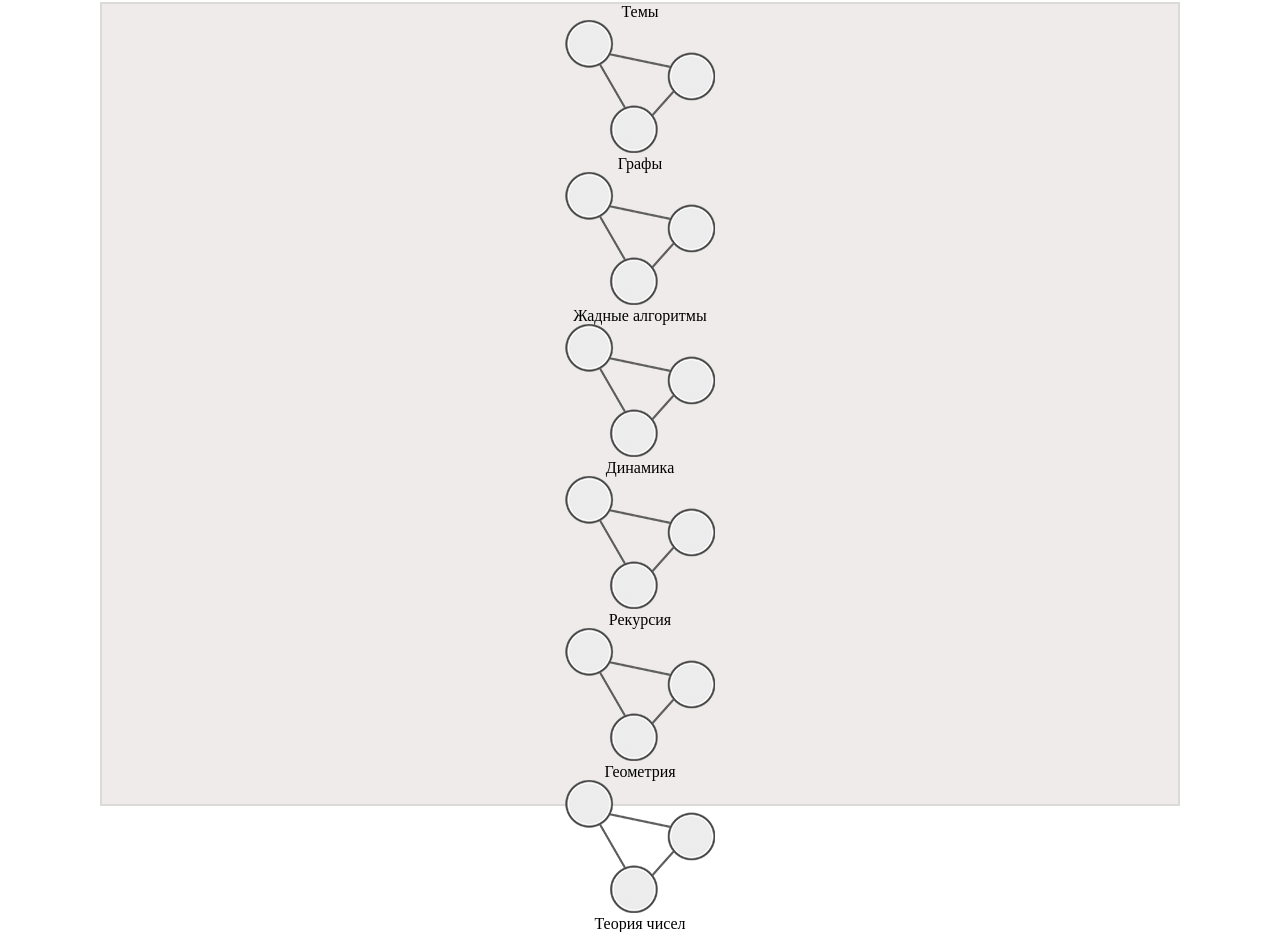
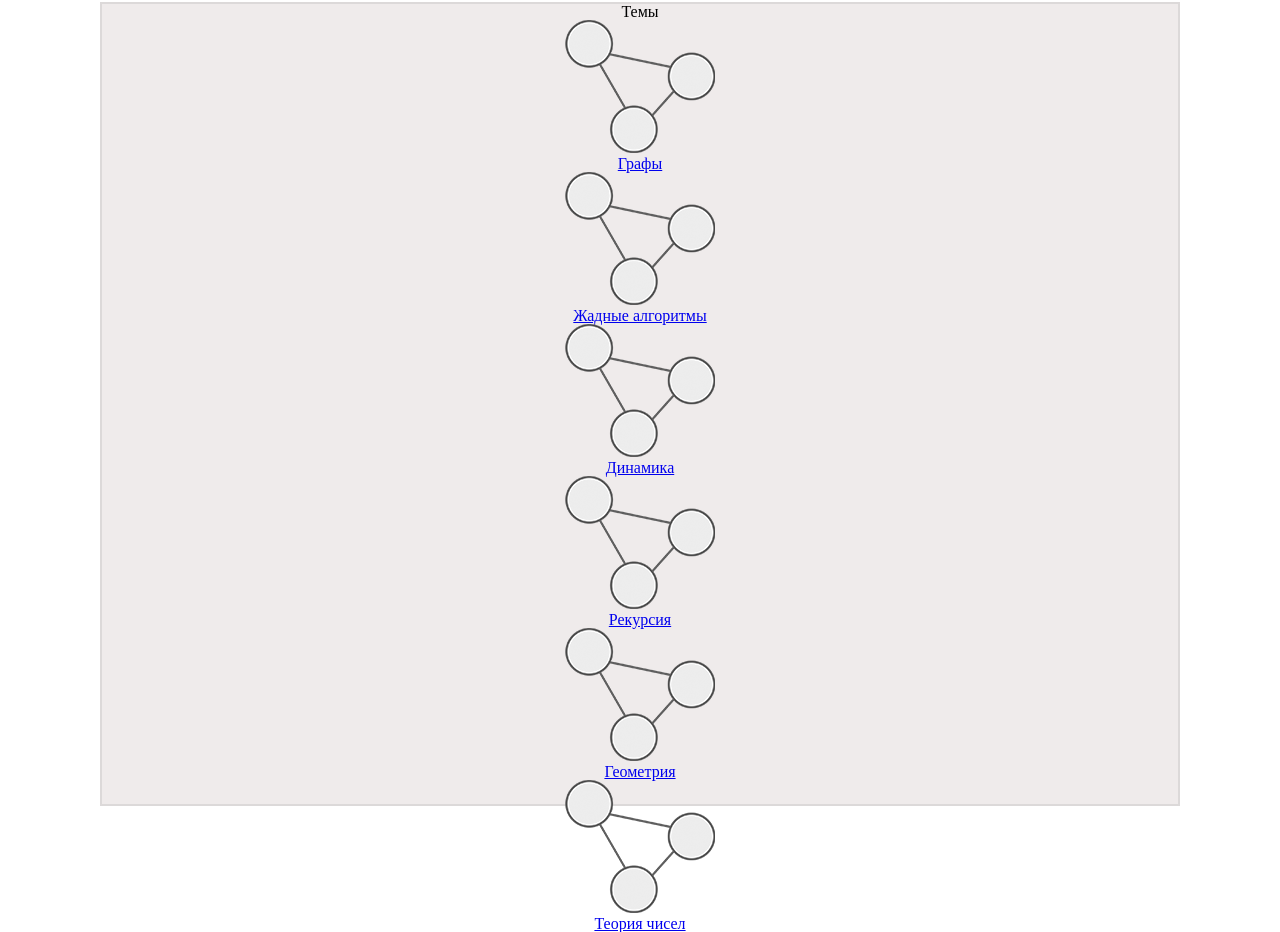
Before and after one commit to VladGan/TRR, a plain HTML site: page index.html in a window 1280 px wide. Shown: the part 178-1110 px from the top of the page. Drawn offline with nearby package versions, Linux system fonts and the light colour scheme.

Commit message:
ссылки на темы

```diff
--- a/index.html
+++ b/index.html
@@ -43,7 +43,7 @@
                                     <img src = "img/1topic.png">
                                 </div>
 
-                                <span class ="small-title">Графы</span>
+                                <a href = "index2.html" class ="small-title">Графы</a>
                             </li>
 
                             <li class = "topic">
@@ -51,7 +51,7 @@
                                     <img src = "img/1topic.png">
                                 </div>
 
-                                <span class ="small-title">Жадные алгоритмы</span>
+                                <a href = "index2.html" class ="small-title">Жадные алгоритмы</a>
                             </li>
 
                             <li class = "topic">
@@ -59,7 +59,7 @@
                                     <img src = "img/1topic.png">
                                 </div>
 
-                                <span class ="small-title">Динамика</span>
+                                <a href = "index2.html" class ="small-title">Динамика</a>
                             </li>
 
                             <li class = "topic">
@@ -67,7 +67,7 @@
                                     <img src = "img/1topic.png">
                                 </div>
 
-                                <span class ="small-title">Рекурсия</span>
+                                <a href = "index2.html" class ="small-title">Рекурсия</a>
                             </li>
 
                            <li class = "topic">
@@ -75,7 +75,7 @@
                                     <img src = "img/1topic.png">
                                 </div>
 
-                                <span class ="small-title">Геометрия</span>
+                                <a href = "index2.html" class ="small-title">Геометрия</a>
                             </li>
 
                             <li class = "topic">
@@ -83,7 +83,7 @@
                                     <img src = "img/1topic.png">
                                 </div>
 
-                                <span class ="small-title">Теория чисел</span>
+                                <a href = "index2.html" class ="small-title">Теория чисел</a>
                             </li>
                         </ul>
                 </div>
```
